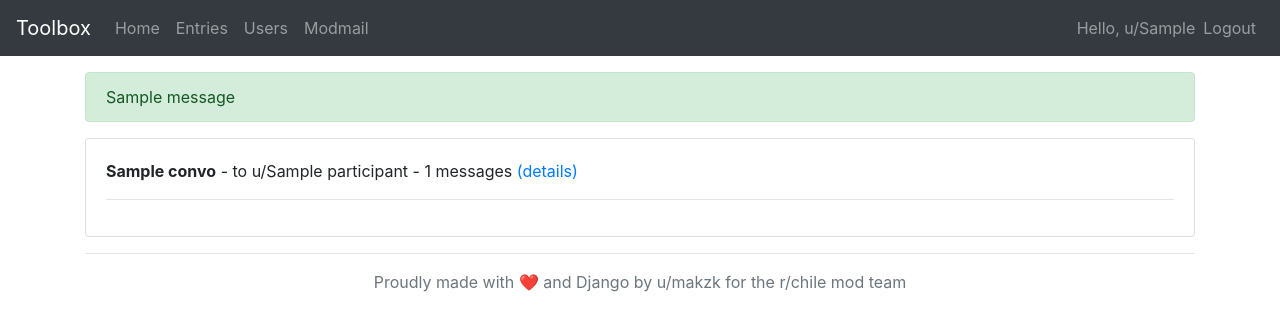
After one commit to rchile/mod-toolbox, a Django app: template toolbox/templates/modmail.html in a window 1280 px wide. The commit adds this page. Shown: the top 331 px of the page. Run offline with Django 3.2, Linux system fonts and the light colour scheme; the template is opened without the code that fills it: most values are stand-ins (such as "Sample title", 1, 10 or a date in 2020); one stand-in notice (Sample message) is shown; some libraries are stand-ins or nearby versions.

Commit message:
Initial modmail version and more - List and detailed modmail - More powerful rawapi calls - Store user reddit instance in request - Upper padding for messages in login - Requesting modmail permission now

```diff
--- a/system/common.py
+++ b/system/common.py
@@ -16,6 +16,7 @@ from system.api import reddit_instance
 logger = logging.getLogger('rchilemt')
 
 pat_modlog_entry_id = re.compile(r'^ModAction_[0-9a-f]{8}(-[0-9a-f]{4}){3}-[0-9a-f]{12}$')
+pat_reddit_id = re.compile(r'^[a-z0-9/]{5,10}$')
 
 
 def random_str(length=15):
@@ -62,6 +63,7 @@ def require_auth(f):
 
         # Instantiate reddit session interface
         reddit = reddit_instance(auth_code)
+        setattr(request, 'reddit', reddit)
 
         # Check session only if last check was done 5 minutes ago or more
         last_check = request.session.get('last_session_check', 0)
--- a/toolbox/templates/base/master.html
+++ b/toolbox/templates/base/master.html
@@ -24,6 +24,9 @@
             <li class="nav-item">
                 <a class="nav-link" href="{% url 'user_form' %}">Users</a>
             </li>
+            <li class="nav-item">
+                <a class="nav-link" href="{% url 'modmail' %}">Modmail</a>
+            </li>
         </ul>
         <ul class="navbar-nav">
             <li class="nav-item">
--- a/toolbox/templates/login.html
+++ b/toolbox/templates/login.html
@@ -24,7 +24,7 @@
         </div>
 
         {% for message in messages %}
-        <div class="alert{% if message.tags %} {{ message.tags }}{% endif %}" role="alert">
+        <div class="mt-3 alert{% if message.tags %} {{ message.tags }}{% endif %}" role="alert">
           {{ message }}
         </div>
         {% endfor %}
--- /dev/null
+++ b/toolbox/templates/modmail.html
@@ -0,0 +1,26 @@
+{% extends 'base/master.html' %}
+{% load toolbox %}
+{% block pagename %}Entries{% endblock %}
+{% block content %}
+    {% for convo in conversations %}
+        <div class="card{% if forloop.counter != 1 %} mt-3{% endif %}">
+            <div class="card-body">
+                <div>
+                    <span class="font-weight-bold">{{ convo.subject }}</span> - to u/{{ convo.participant.name }}
+                    {% if not convo_id %}
+                        - {{ convo.numMessages }} messages
+                        <a href="{% url 'modmail_details' convo.id %}">(details)</a>
+                    {% endif %}
+                </div>
+                <hr>
+                {% for message in convo.messages %}
+                    <div class="mt-3">
+                        u/{{ message.author.name }}{% if message.author.isHidden %} (hidden){% endif %},
+                        <abbr title="{{ message.date | format_date }}">{{ message.date | human_date }} ago</abbr>
+                    </div>
+                    <div class="target-body mt-2">{{ message.body | safe }}</div>
+                {% endfor %}
+            </div>
+        </div>
+    {% endfor %}
+{% endblock %}
--- a/toolbox/urls.py
+++ b/toolbox/urls.py
@@ -1,7 +1,6 @@
 from django.urls import path
 
-import toolbox.views_session
-from toolbox import views, views_api
+from toolbox import views, views_api, views_session
 
 urlpatterns = [
     path('', views.index, name='index'),
@@ -11,9 +10,11 @@ urlpatterns = [
     path('entry/<str:entry_id>', views.entry_details, name='entry'),
     path('user/', views.user_search, name='user_form'),
     path('user/<str:username>', views.user_details, name='user_detail'),
-    path('session/login', toolbox.views_session.login, name='login'),
-    path('session/logout', toolbox.views_session.logout, name='logout'),
-    path('session/return', toolbox.views_session.login_return, name='login_return'),
+    path('modmail', views.modmail, name='modmail'),
+    path('modmail/<slug:convo_id>', views.modmail, name='modmail_details'),
+    path('session/login', views_session.login, name='login'),
+    path('session/logout', views_session.logout, name='logout'),
+    path('session/return', views_session.login_return, name='login_return'),
 
     path('api/modlog/', views_api.modlog)
 ]
--- a/toolbox/views_session.py
+++ b/toolbox/views_session.py
@@ -14,7 +14,7 @@ def login(request):
     reddit = reddit_instance()
     state = random_str()
     request.session['login_state'] = state
-    return redirect(reddit.auth.url(['identity', 'read'], state))
+    return redirect(reddit.auth.url(['identity', 'read', 'modmail'], state))
 
 
 def login_return(request):
@@ -40,7 +40,7 @@ def login_return(request):
     reddit = reddit_instance()
     try:
         request.session['auth_code'] = reddit.auth.authorize(auth_code)
-        request.session['auth_user'] = reddit.user_details.me().name
+        request.session['auth_user'] = reddit.user.me().name
         request.session['auth_sub'] = settings.REDDIT_DEFAULT_SUB
 
         return redirect('home')
```
Also changed, not shown: system/api.py (+46 -5 lines), toolbox/views.py (+28 -3 lines).
